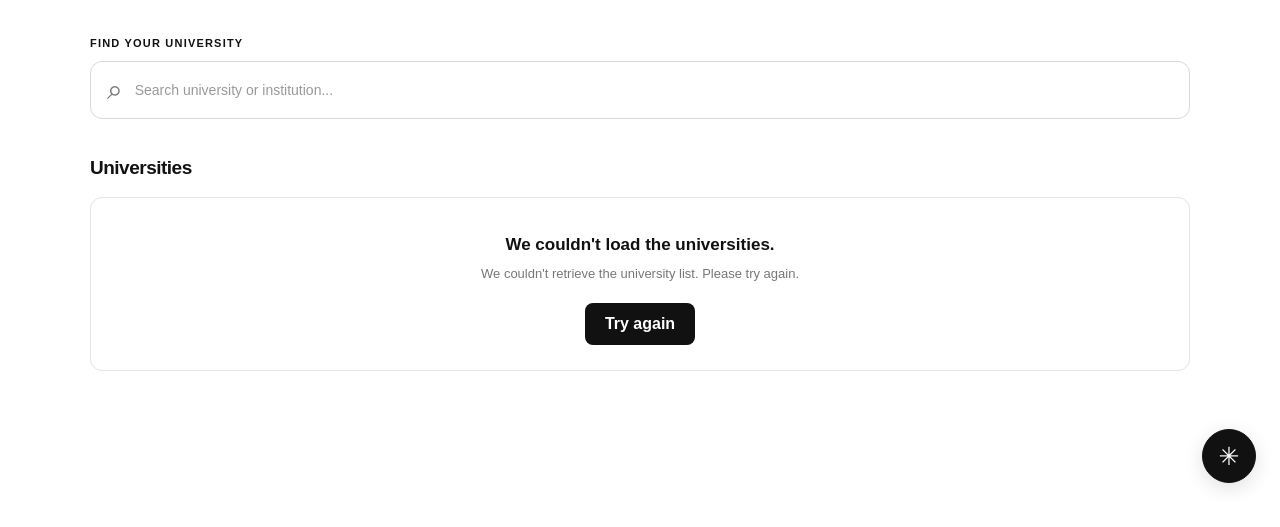
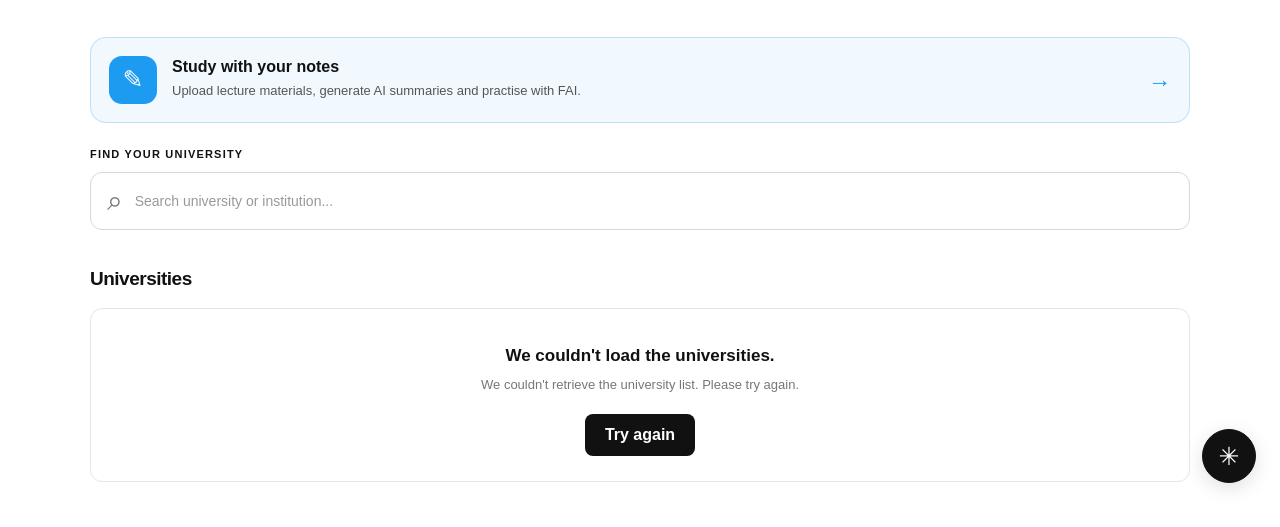
Before and after one commit to Fcooperation/Fcooperation, a plain HTML site: page study.html in a window 1280 px wide. Shown: the part 293-820 px from the top of the page. Drawn offline with Linux system fonts and the light colour scheme; no server answers.

Commit message:
Add files via upload

```diff
--- a/study.html
+++ b/study.html
@@ -38,6 +38,27 @@
         and learning resources.
       </p>
     </section>
+
+    <!-- STUDY NOTES ENTRY -->
+<section id="notes-entry">
+
+  <a href="notes.html" class="notes-entry-link">
+
+    <div class="notes-entry-icon">✎</div>
+
+    <div class="notes-entry-content">
+      <h3>Study with your notes</h3>
+      <p>
+        Upload lecture materials, generate AI summaries
+        and practise with FAI.
+      </p>
+    </div>
+
+    <span class="notes-entry-arrow">→</span>
+
+  </a>
+
+</section>
 
 
     <!-- SEARCH -->
```
